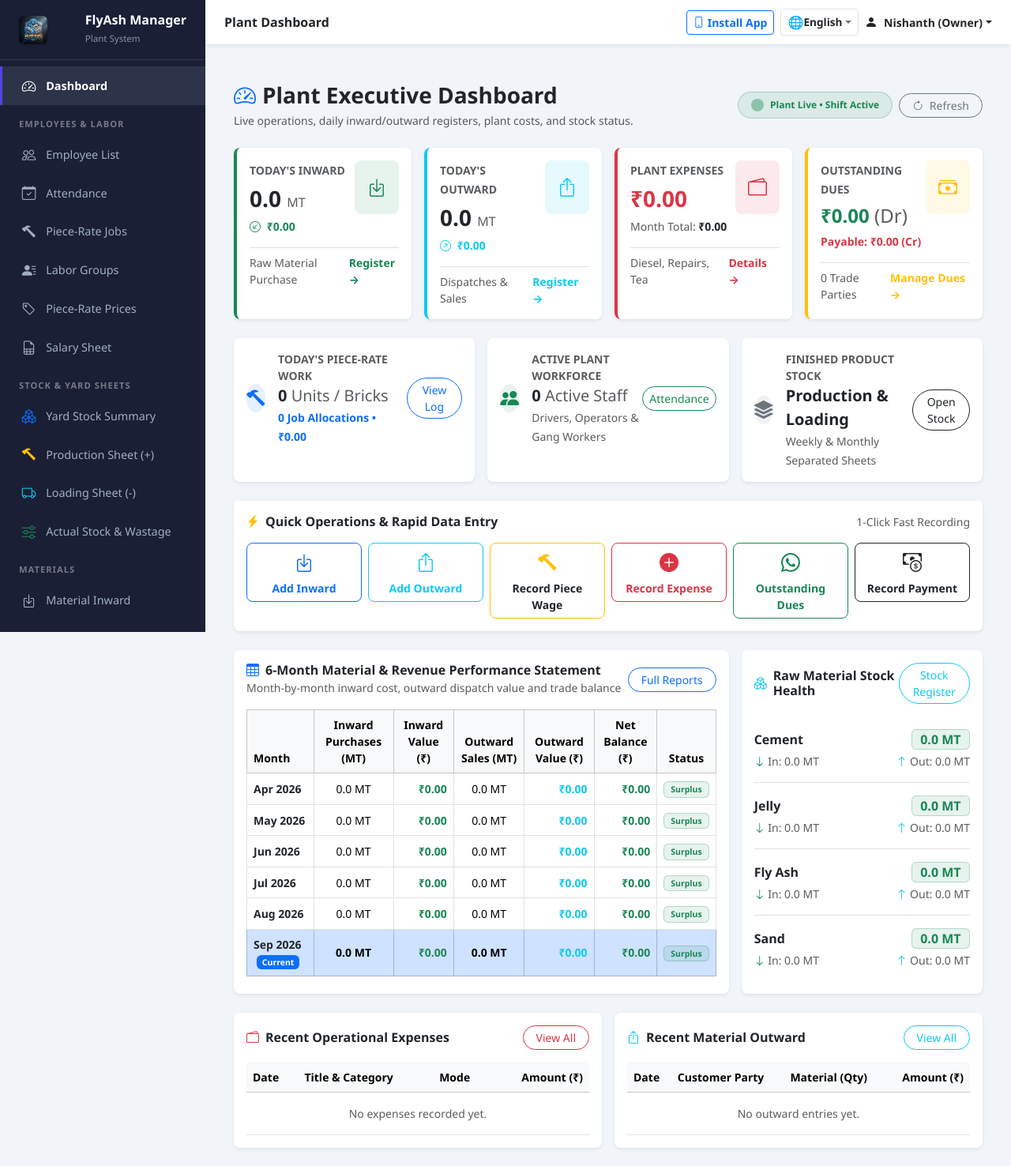
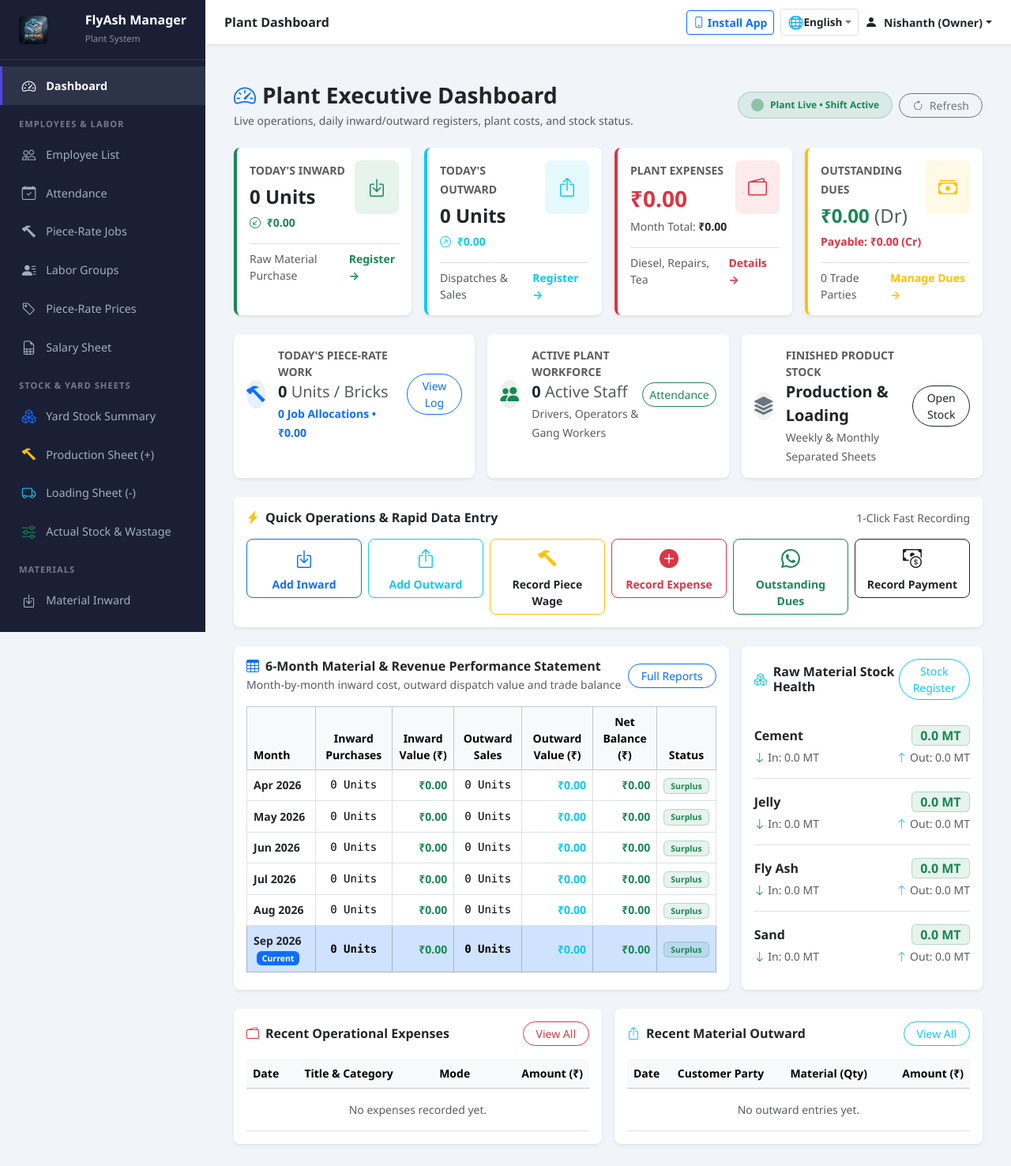
Before and after one commit to 14-Nishanth/flyash-manager, a Flask app: page / in a window 1280 px wide. Shown: the top 1476 px of the page at 79% size. Run offline with Flask 3, Linux system fonts and the light colour scheme; a user stored in the database is signed in; data that the repository does not hold is empty; some libraries are stand-ins or nearby versions.

Commit message:
Enhance dashboard with dynamic multi-unit breakdowns (Pieces, MT, Loads) and fix outstanding template date handling

```diff
--- a/routes/dashboard.py
+++ b/routes/dashboard.py
@@ -6,6 +6,48 @@ from sqlalchemy import func
 import calendar
 
 bp = Blueprint('dashboard', __name__, url_prefix='/')
+
+
+def format_quantity_summary(entries):
+    """Summarizes quantities grouped by unit, e.g., '5,000 Pieces • 45.0 MT • 2 Loads'."""
+    if not entries:
+        return '0 Units'
+    unit_totals = {}
+    for e in entries:
+        qty = e.quantity_mt or 0.0
+        u = (e.quantity_unit or 'Pieces / Pcs').strip()
+        u_lower = u.lower()
+        if 'piece' in u_lower or 'pcs' in u_lower or 'nos' in u_lower:
+            key = 'Pieces'
+        elif 'ton' in u_lower or 'mt' in u_lower:
+            key = 'MT'
+        elif 'load' in u_lower or 'trip' in u_lower:
+            key = 'Loads'
+        elif 'bag' in u_lower:
+            key = 'Bags'
+        elif 'cft' in u_lower:
+            key = 'CFT'
+        elif 'kg' in u_lower:
+            key = 'Kg'
+        else:
+            key = u
+        unit_totals[key] = unit_totals.get(key, 0.0) + qty
+
+    parts = []
+    # Display pieces, MT, loads, bags first in standard ERP order
+    for k in ['Pieces', 'MT', 'Loads', 'Bags', 'CFT', 'Kg']:
+        if k in unit_totals and unit_totals[k] > 0:
+            if k in ('Pieces', 'Bags'):
+                parts.append(f"{unit_totals[k]:,.0f} {k}")
+            else:
+                parts.append(f"{unit_totals[k]:,.1f} {k}")
+            del unit_totals[k]
+    for k, v in unit_totals.items():
+        if v > 0:
+            parts.append(f"{v:,.1f} {k}")
+
+    return " • ".join(parts) if parts else "0 Units"
+
 
 @bp.route('/')
 @login_required
@@ -16,22 +58,14 @@ def index():
     total_employees = Employee.query.filter_by(is_active=True).count()
     total_parties = Party.query.count()
 
-    # 2. Today's Inward & Outward (Single queries)
-    today_inward_query = db.session.query(
-        func.sum(MaterialInward.quantity_mt).label('qty'),
-        func.sum(MaterialInward.amount).label('amount')
-    ).filter(MaterialInward.date == today).first()
+    # 2. Today's Inward & Outward (Accurate multi-unit breakdown)
+    today_inward_entries = MaterialInward.query.filter(MaterialInward.date == today).all()
+    today_inward_summary = format_quantity_summary(today_inward_entries)
+    today_inward_amount = sum(e.amount for e in today_inward_entries if e.amount) or 0.0
 
-    today_inward = today_inward_query.qty or 0.0
-    today_inward_amount = today_inward_query.amount or 0.0
-
-    today_outward_query = db.session.query(
-        func.sum(MaterialOutward.quantity_mt).label('qty'),
-        func.sum(MaterialOutward.amount).label('amount')
-    ).filter(MaterialOutward.date == today).first()
-
-    today_outward = today_outward_query.qty or 0.0
-    today_outward_amount = today_outward_query.amount or 0.0
+    today_outward_entries = MaterialOutward.query.filter(MaterialOutward.date == today).all()
+    today_outward_summary = format_quantity_summary(today_outward_entries)
+    today_outward_amount = sum(e.amount for e in today_outward_entries if e.amount) or 0.0
 
     # 3. Operational Expenses
     first_of_month = today.replace(day=1)
@@ -105,17 +139,20 @@ def index():
         first_d = date(target_year, target_month, 1)
         last_d = date(target_year, target_month, calendar.monthrange(target_year, target_month)[1])
 
-        in_m = db.session.query(func.sum(MaterialInward.amount)).filter(MaterialInward.date >= first_d, MaterialInward.date <= last_d).scalar() or 0.0
-        out_m = db.session.query(func.sum(MaterialOutward.amount)).filter(MaterialOutward.date >= first_d, MaterialOutward.date <= last_d).scalar() or 0.0
-        in_qty = db.session.query(func.sum(MaterialInward.quantity_mt)).filter(MaterialInward.date >= first_d, MaterialInward.date <= last_d).scalar() or 0.0
-        out_qty = db.session.query(func.sum(MaterialOutward.quantity_mt)).filter(MaterialOutward.date >= first_d, MaterialOutward.date <= last_d).scalar() or 0.0
+        in_entries = MaterialInward.query.filter(MaterialInward.date >= first_d, MaterialInward.date <= last_d).all()
+        out_entries = MaterialOutward.query.filter(MaterialOutward.date >= first_d, MaterialOutward.date <= last_d).all()
+
+        in_m = sum(e.amount for e in in_entries if e.amount) or 0.0
+        out_m = sum(e.amount for e in out_entries if e.amount) or 0.0
+        in_summary = format_quantity_summary(in_entries)
+        out_summary = format_quantity_summary(out_entries)
 
         monthly_performance.append({
             'label': month_label,
             'inward_amount': round(in_m, 2),
             'outward_amount': round(out_m, 2),
-            'inward_qty': round(in_qty, 1),
-            'outward_qty': round(out_qty, 1),
+            'inward_qty_summary': in_summary,
+            'outward_qty_summary': out_summary,
             'net_balance': round(out_m - in_m, 2),
             'is_current': (target_month == today.month and target_year == today.year)
         })
@@ -123,9 +160,9 @@ def index():
     return render_template('dashboard.html',
                            total_employees=total_employees,
                            total_parties=total_parties,
-                           today_inward=today_inward,
+                           today_inward_summary=today_inward_summary,
                            today_inward_amount=today_inward_amount,
-                           today_outward=today_outward,
+                           today_outward_summary=today_outward_summary,
                            today_outward_amount=today_outward_amount,
                            today_jobs_count=today_jobs_count,
                            today_jobs_pieces=today_jobs_pieces,
--- a/templates/dashboard.html
+++ b/templates/dashboard.html
@@ -33,8 +33,8 @@
                 <div class="d-flex justify-content-between align-items-start">
                     <div>
                         <span class="text-muted small fw-bold text-uppercase tracking-wider">Today's Inward</span>
-                        <div class="h3 fw-bold mb-0 mt-2 text-dark">
-                            {{ "{:,.1f}".format(today_inward) }} <span class="fs-6 text-muted fw-normal">MT</span>
+                        <div class="h4 fw-bold mb-0 mt-2 text-dark">
+                            {{ today_inward_summary }}
                         </div>
                         <div class="mt-2 text-success fw-semibold small">
                             <i class="bi bi-arrow-down-left-circle me-1"></i> ₹{{ "{:,.2f}".format(today_inward_amount) }}
@@ -57,8 +57,8 @@
                 <div class="d-flex justify-content-between align-items-start">
                     <div>
                         <span class="text-muted small fw-bold text-uppercase tracking-wider">Today's Outward</span>
-                        <div class="h3 fw-bold mb-0 mt-2 text-dark">
-                            {{ "{:,.1f}".format(today_outward) }} <span class="fs-6 text-muted fw-normal">MT</span>
+                        <div class="h4 fw-bold mb-0 mt-2 text-dark">
+                            {{ today_outward_summary }}
                         </div>
                         <div class="mt-2 text-info fw-semibold small">
                             <i class="bi bi-arrow-up-right-circle me-1"></i> ₹{{ "{:,.2f}".format(today_outward_amount) }}
@@ -261,9 +261,9 @@
                         <thead class="table-light text-center">
                             <tr>
                                 <th class="text-start">Month</th>
-                                <th>Inward Purchases (MT)</th>
+                                <th>Inward Purchases</th>
                                 <th>Inward Value (₹)</th>
-                                <th>Outward Sales (MT)</th>
+                                <th>Outward Sales</th>
                                 <th>Outward Value (₹)</th>
                                 <th>Net Balance (₹)</th>
                                 <th>Status</th>
@@ -278,9 +278,9 @@
                                     <span class="badge bg-primary ms-1">Current</span>
                                     {% endif %}
                                 </td>
-                                <td class="text-center">{{ "{:,.1f}".format(m.inward_qty) }} MT</td>
+                                <td class="text-center font-monospace">{{ m.inward_qty_summary }}</td>
                                 <td class="text-end text-success fw-semibold">₹{{ "{:,.2f}".format(m.inward_amount) }}</td>
-                                <td class="text-center">{{ "{:,.1f}".format(m.outward_qty) }} MT</td>
+                                <td class="text-center font-monospace">{{ m.outward_qty_summary }}</td>
                                 <td class="text-end text-info fw-semibold">₹{{ "{:,.2f}".format(m.outward_amount) }}</td>
                                 <td class="text-end fw-bold {% if m.net_balance >= 0 %}text-success{% else %}text-danger{% endif %}">
                                     ₹{{ "{:,.2f}".format(m.net_balance) }}
@@ -400,7 +400,10 @@
                             <tr>
                                 <td class="text-nowrap text-secondary">{{ out.date.strftime('%d %b') }}</td>
                                 <td class="fw-semibold text-dark">{{ out.party.name if out.party else '-' }}</td>
-                                <td>{{ out.material_type }} ({{ out.quantity_mt }} MT)</td>
+                                <td>
+                                    {{ out.material_type }}
+                                    <span class="text-muted small">({{ "{:,.0f}".format(out.quantity_mt) if 'piece' in (out.quantity_unit or '').lower() or 'pcs' in (out.quantity_unit or '').lower() or 'bag' in (out.quantity_unit or '').lower() else "{:,.1f}".format(out.quantity_mt) }} {{ out.quantity_unit or 'Ton' }})</span>
+                                </td>
                                 <td class="text-end fw-bold text-info">₹{{ "{:,.2f}".format(out.amount) }}</td>
                             </tr>
                             {% else %}
--- a/templates/parties/outstanding.html
+++ b/templates/parties/outstanding.html
@@ -298,7 +298,7 @@
                     <div class="row g-3">
                         <div class="col-6">
                             <label class="form-label small fw-semibold text-muted">Settlement Date</label>
-                            <input type="date" name="date" class="form-control form-control-sm" required value="{{ date.today().strftime('%Y-%m-%d') }}">
+                            <input type="date" name="date" class="form-control form-control-sm" required value="{{ today }}">
                         </div>
                         <div class="col-6">
                             <label class="form-label small fw-semibold text-muted">Payment Mode</label>
@@ -374,7 +374,7 @@
 
                         <div class="col-6">
                             <label class="form-label small fw-semibold text-muted">Due Date *</label>
-                            <input type="date" name="date" class="form-control form-control-sm" required value="{{ date.today().strftime('%Y-%m-%d') }}">
+                            <input type="date" name="date" class="form-control form-control-sm" required value="{{ today }}">
                         </div>
 
                         <div class="col-12">
--- a/utils/telegram_service.py
+++ b/utils/telegram_service.py
@@ -101,7 +101,8 @@ def build_evening_reminder(app_base_url="http://localhost:5000", target_date=Non
     total_wages = sum(j.total_wage or 0.0 for j in prod_jobs)
 
     outwards = MaterialOutward.query.filter_by(date=target_date).all()
-    total_dispatch_qty = sum(o.quantity_mt for o in outwards)
+    from routes.dashboard import format_quantity_summary
+    dispatch_summary = format_quantity_summary(outwards)
 
     attendance_link = f"{app_base_url.rstrip('/')}/employees/attendance"
     wages_link = f"{app_base_url.rstrip('/')}/employees/job-wages"
@@ -121,7 +122,7 @@ def build_evening_reminder(app_base_url="http://localhost:5000", target_date=Non
         f" • 📦 Trays Produced: <b>{total_trays:,.0f} Trays</b>\n"
         f" • 🧱 Total Bricks / Blocks: <b>{total_gross_qty:,.0f} Pcs</b>\n"
         f" • 💰 Daily Piece Wages: <b>₹{total_wages:,.2f}</b>\n"
-        f" • 🚚 Material Dispatched: <b>{total_dispatch_qty:,.2f} MT</b>\n\n"
+        f" • 🚚 Sales Dispatched: <b>{dispatch_summary}</b>\n\n"
         f"🔔 <b>Evening Action Checklist:</b>\n"
         f" 1️⃣ Verify all worker attendance is locked\n"
         f" 2️⃣ Confirm all gang job sheets and vehicle dispatches are recorded\n"
```
